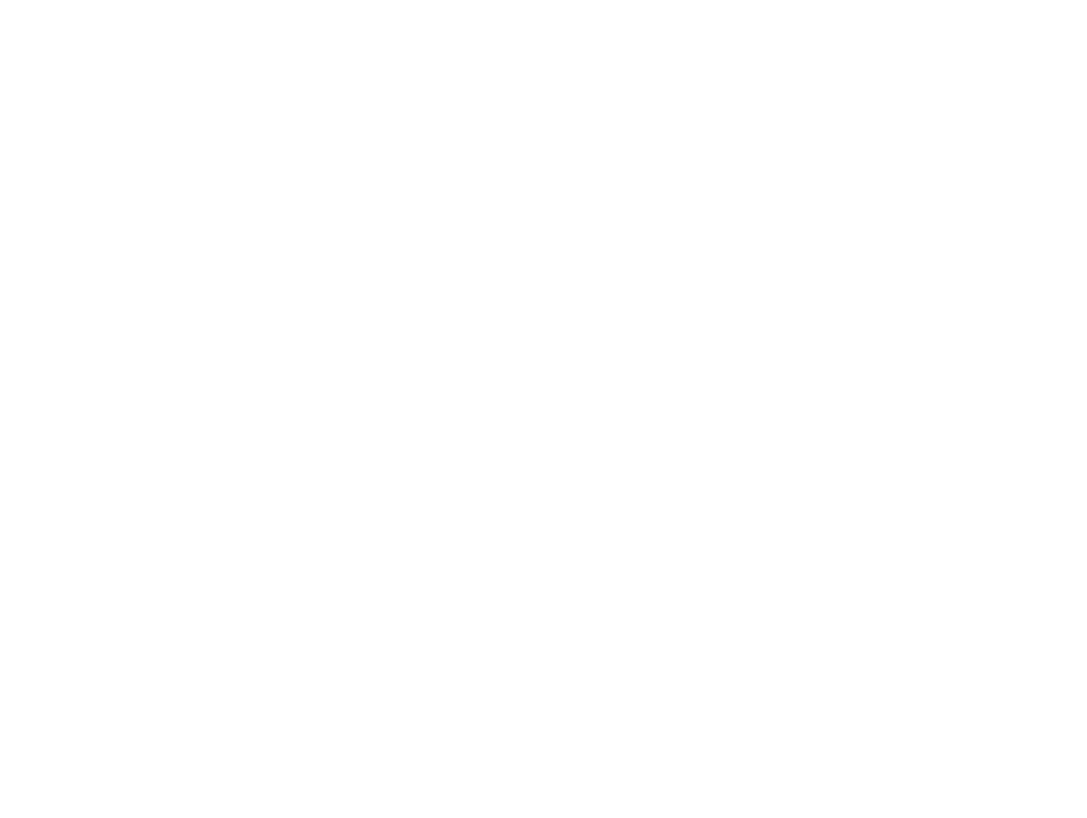
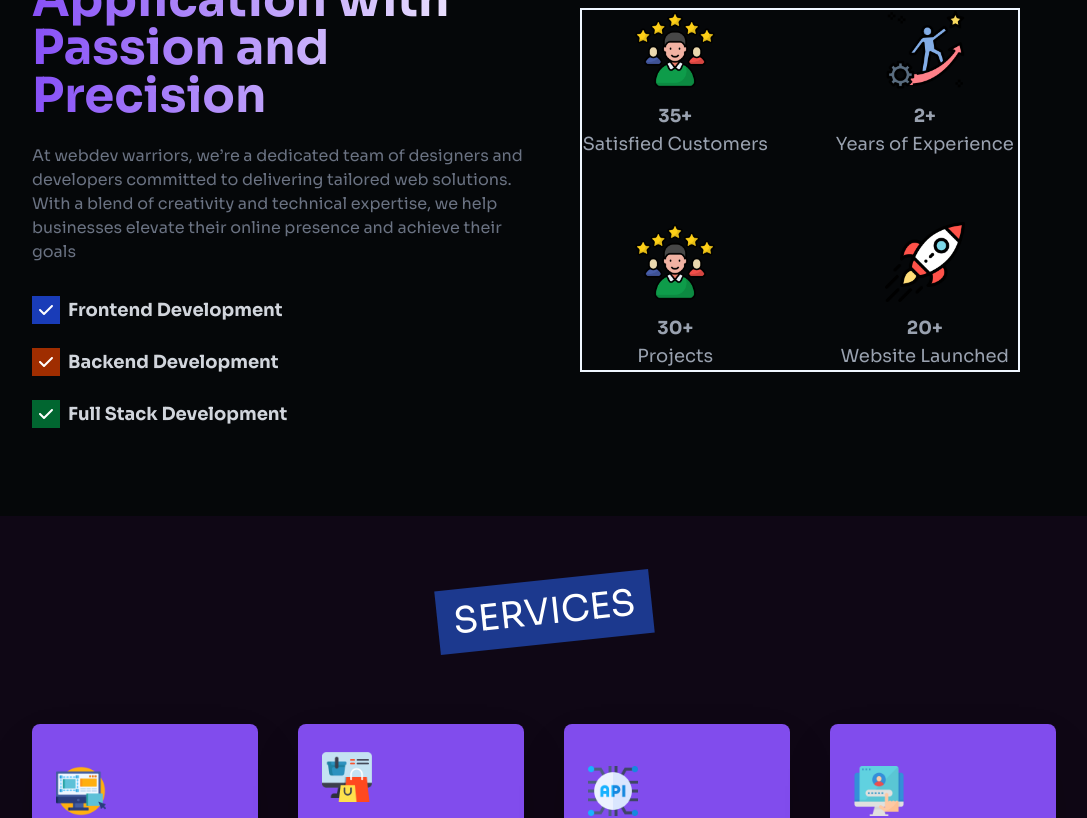
Before and after one commit to ChandraShekharSaini/shekhar.dev-portfolio, a Next.js app: page / in a window 1280 px wide. Shown: the part 1080-1898 px from the top of the page, without its empty margins (96-1183 px from the left). Before the commit the page ends 824 px from the top, so only its background shows below. Built offline with nearby package versions, Linux system fonts and the light colour scheme.

Commit message:
Added Services and Project Section

```diff
--- a/Data/data.tsx
+++ b/Data/data.tsx
@@ -10,10 +10,10 @@
   title: "Crafting Web Application with Passion and Precision",
   description:
     "At webdev warriors, we’re a dedicated team of designers and developers committed to delivering tailored web solutions. With a blend of creativity and technical expertise, we help businesses elevate their online presence and achieve their goals",
-  client: "50+",
-  experience: "3+",
-  project: "200+",
-  website: "100+",
+  client: "35+",
+  experience: "2+",
+  project: "30+",
+  website: "20+",
 };
 
 export const servicesData = [
--- a/app/page.tsx
+++ b/app/page.tsx
@@ -1,10 +1,16 @@
 import Hero from "@/components/Home/Hero/Hero";
 import About from "@/components/Home/About/About";
+import Services from "@/components/Services/Services";
+import Projext from "@/components/Home/Project/Project";
+import Skills from "@/components/Skills/Skills";
 export default function Page() {
   return (
     <div>
       <Hero />
       <About />
+      <Services />
+      <Projext />
+      <Skills />
     </div>
   );
 }
--- /dev/null
+++ b/components/Helper/SectionHeading.tsx
@@ -0,0 +1,15 @@
+import React, { ReactNode } from "react";
+
+type Props = {
+  children: ReactNode;
+};
+
+const SectionHeading = ({ children }: Props) => {
+  return (
+    <h1 className="bg-blue-900 w-fit text-center px-4 py-3 mx-auto text-white text-2xl sm:text-3xl md:text-4xl  uppercase -rotate-6">
+      {children}
+    </h1>
+  );
+};
+
+export default SectionHeading;
--- a/components/Home/About/About.tsx
+++ b/components/Home/About/About.tsx
@@ -1,9 +1,126 @@
-import React from 'react'
-
+import SectionHeading from "@/components/Helper/SectionHeading";
+import Image from "next/image";
+import { aboutInfo } from "@/Data/data";
+import { FaCheck } from "react-icons/fa6";
 const About = () => {
   return (
-    <div>About</div>
-  )
-}
+    <div className="pt-16 pb-16 bg-[#050709]">
+      <SectionHeading>About Me</SectionHeading>
+      <div className="w-[80%] mx-auto grid grid-cols-1 lg:grid-cols-2 items-center mt-20">
+        <div>
+          <h1 className="text-bg text-[26px] sm:text-3xl md:text-4xl lg:text-5xl font-bold text-gray-200">
+            {aboutInfo.title}
+          </h1>
 
-export default About
+          <p className="mt-6 text-base text-gray-500">
+            {aboutInfo.description}
+          </p>
+
+          <div className="mt-8">
+            <div className="flex items-center space-x-2 mb-6">
+              <div className="w-7 h-7 bg-blue-800 flex flex-col items-center  justify-center">
+                <FaCheck className="text-white" />
+              </div>
+              <p className="text-sm sm:text-base  md:text-lg font-bold text-gray-300">
+                Frontend Development
+              </p>
+            </div>
+
+            <div className="flex items-center space-x-2 mb-6">
+              <div className="w-7 h-7 bg-orange-800 flex flex-col items-center  justify-center">
+                <FaCheck className="text-white" />
+              </div>
+              <p className="text-sm sm:text-base  md:text-lg font-bold text-gray-300">
+                Backend Development
+              </p>
+            </div>
+
+            <div className="flex items-center space-x-2 mb-6">
+              <div className="w-7 h-7 bg-green-800 flex flex-col items-center  justify-center">
+                <FaCheck className="text-white" />
+              </div>
+              <p className="text-sm sm:text-base  md:text-lg font-bold text-gray-300">
+                Full Stack Development
+              </p>
+            </div>
+          </div>
+        </div>
+        <div className="grid grid-cols-2 gap-16 items-center lg:mx-auto border-2 border-blue-50">
+          <div>
+            <Image
+              src={"/images/customer.png"}
+              alt={"image"}
+              width={80}
+              height={80}
+              className="mx-auto"
+            />
+
+            <p className="mt-3 font-bold sm:text-lg text-gray-400 text-center">
+              {aboutInfo.client}
+            </p>
+
+            <p className="text-base sm:text-lg text-gray-400  text-center">
+              Satisfied Customers
+            </p>
+          </div>
+
+          <div>
+            <Image
+              src={"/images/experience.png"}
+              alt={"image"}
+              width={80}
+              height={80}
+              className="mx-auto"
+            />
+
+            <p className="mt-3 font-bold sm:text-lg text-gray-400 text-center">
+              {aboutInfo.experience}
+            </p>
+
+            <p className="text-base sm:text-lg text-gray-400  text-center">
+              Years of Experience
+            </p>
+          </div>
+
+          <div>
+            <Image
+              src={"/images/customer.png"}
+              alt={"image"}
+              width={80}
+              height={80}
+              className="mx-auto"
+            />
+
+            <p className="mt-3 font-bold sm:text-lg text-gray-400 text-center">
+              {aboutInfo.project}
+            </p>
+
+            <p className="text-base sm:text-lg text-gray-400  text-center">
+              Projects
+            </p>
+          </div>
+
+          <div>
+            <Image
+              src={"/images/rocket.png"}
+              alt={"image"}
+              width={80}
+              height={80}
+              className="mx-auto"
+            />
+
+            <p className="mt-3 font-bold sm:text-lg text-gray-400 text-center">
+              {aboutInfo.website}
+            </p>
+
+            <p className="text-base sm:text-lg text-gray-400  text-center">
+              Website Launched
+            </p>
+          </div>
+        </div>
+      </div>
+    </div>
+  );
+};
+
+export default About;
--- /dev/null
+++ b/components/Home/Project/Project.tsx
@@ -0,0 +1,28 @@
+import SectionHeading from "@/components/Helper/SectionHeading";
+import { projectData } from "@/Data/data";
+import Link from "next/link";
+import Image from "next/image";
+
+const Projext = () => {
+  return (
+    <div className="pt-16 pb-16 bg-[#050709]">
+      <SectionHeading>Projects</SectionHeading>
+      <div className="w-[80%] mx-auto mt-20 grid grid-cols-1 md:grid-cols-2 lg:grid-cols-3 gap-12 items-center">
+        {projectData.map((project) => {
+          return (
+            <div
+              key={project.id}
+              className="bg-blue-950 p-6 rounded-lg hover:scale-105 transition-all duration-300"
+            >
+              <Link href={project.url} target="_blank">
+                <Image src={project.image} alt="project" height={200} width={300}/>
+              </Link>
+            </div>
+          );
+        })}
+      </div>
+    </div>
+  );
+};
+
+export default Projext;
--- /dev/null
+++ b/components/Reviews/Reviews.tsx
@@ -0,0 +1,9 @@
+import React from 'react'
+
+const Reviews = () => {
+  return (
+    <div>Reviews</div>
+  )
+}
+
+export default Reviews
--- /dev/null
+++ b/components/Services/ServiceCard.tsx
@@ -0,0 +1,26 @@
+"use client";
+import React, { ReactNode } from "react";
+import Tilt from "react-parallax-tilt";
+import Image from "next/image";
+type Props = {
+  service: {
+    id: number;
+    title: string;
+    description: string;
+    icon: string;
+  };
+};
+
+const ServiceCard = ({ service }: Props) => {
+  return (
+    <Tilt className="shadow-2xl p-6  rounded-lg bg-[#814ced] grid place-content-center h-[250px]">
+      <Image src={service.icon} alt="image" height={50} width={50} />
+      <h1 className="mt-4 text-lg font-bold text-gray-100">{service.title}</h1>
+      <p className="mt-3 text-sm text-white text-opacity-80">
+        {service.description}
+      </p>
+    </Tilt>
+  );
+};
+
+export default ServiceCard;
--- /dev/null
+++ b/components/Services/Services.tsx
@@ -0,0 +1,22 @@
+import React from "react";
+import SectionHeading from "../Helper/SectionHeading";
+import { servicesData } from "@/Data/data";
+import ServiceCard from "./ServiceCard";
+const Services = () => {
+  return (
+    <div className="pt-16 pb-16 bg-[#0f0715]">
+      <SectionHeading>Services</SectionHeading>
+      <div className="grid grid-cols-1 sm:grid-cols-2 lg:grid-cols-3 xl:grid-cols-4 gap-10 w-[80%] mx-auto items-center mt-20">
+        {servicesData.map((service) => {
+          return (
+
+              <ServiceCard key={service.id} service={service} />
+
+          );
+        })}
+      </div>
+    </div>
+  );
+};
+
+export default Services;
--- /dev/null
+++ b/components/Skills/SkillCard.tsx
@@ -0,0 +1,36 @@
+"use client"
+import React from "react";
+import Image from "next/image";
+import Tilt from "react-parallax-tilt";
+
+type Props = {
+  skills: {
+    id: number;
+    title: string;
+    image: string;
+    percent: string;
+  };
+};
+
+const SkillCard = ({ skills }: Props) => {
+  const { title, image, percent } = skills;
+  return (
+    <div className="p-6 hover:bg-blue-900 duration-300 trasition-all cursor-pointer text-center flex flex-col  justify-center items-center rounded-lg bg-gray-900">
+      <Tilt className="multiple-tilt">
+        <Image
+          src={image}
+          alt="image"
+          height={80}
+          width={80}
+          className="object-cover"
+        />
+      </Tilt>
+      <h1 className="text-[18px] mt-4 text-white font-[600]">{title}</h1>
+      <div className="bg-black mt-4 rounded-lg p-2 text-white text-center opacity-40">
+        {percent}
+      </div>
+    </div>
+  );
+};
+
+export default SkillCard;
--- /dev/null
+++ b/components/Skills/Skills.tsx
@@ -0,0 +1,23 @@
+import React from "react";
+import SectionHeading from "../Helper/SectionHeading";
+import { skillsData } from "@/Data/data";
+import SkillCard from "./SkillCard";
+
+const Skills = () => {
+  return (
+    <div className="pt-16 pb-16  bg-[#0f0715]">
+      <SectionHeading>Skills</SectionHeading>
+      <div className="mt-20 w-[80%] mx-auto grid grid-cols-1 sm:grid-cols-2 md:grid-cols-3 lg:grid-cols-4 xl:grid-cols-5 gap-4 items-center">
+        {skillsData.map((skills) => {
+          return (
+            <div key={skills.id}>
+              <SkillCard skills={skills} />
+            </div>
+          );
+        })}
+      </div>
+    </div>
+  );
+};
+
+export default Skills;
--- a/package.json
+++ b/package.json
@@ -12,7 +12,8 @@
     "next": "15.4.2",
     "react": "19.1.0",
     "react-dom": "19.1.0",
-    "react-icons": "^5.5.0"
+    "react-icons": "^5.5.0",
+    "react-parallax-tilt": "^1.7.301"
   },
   "devDependencies": {
     "@tailwindcss/postcss": "^4",
```
Also changed, not shown: 1 other file (tests, documents, lock files or other folders).
